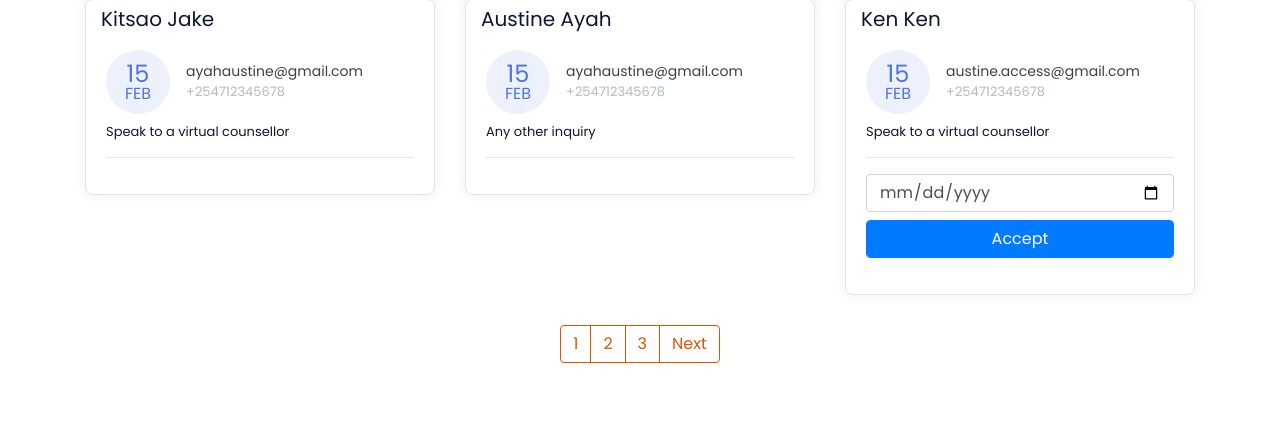
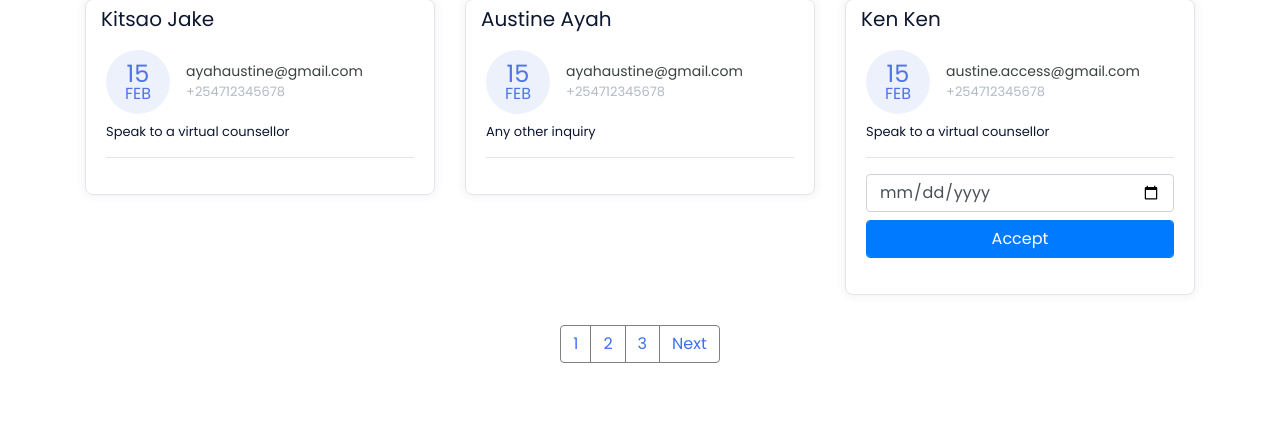
Before and after one commit to palladiumkenya/jijueApp-hiv-risk-assessment-site, a Django app: page /manage-appointments/ in a window 1280 px wide. Shown: the part 179-601 px from the top of the page. Run offline with Django 4.2, Linux system fonts and the light colour scheme; data comes from the database, SQL or seed files in the repository; parts of the project's set-up code (start-up, migrations or seed data) failed here and were passed over; some libraries are stand-ins or nearby versions.

Commit message:
temp update

```diff
--- a/appointmentApp/templates/appointmentApp/manage-appointments.html
+++ b/appointmentApp/templates/appointmentApp/manage-appointments.html
@@ -318,17 +318,17 @@
   .page-link {
       position: relative;
       display: block;
-      color: #D85600 !important;
+      color: hsl(var(--hue-color), 89%, 60%) !important;
       text-decoration: none;
       background-color: #fff;
-      border: 1px solid #D85600 !important
+      border: 1px solid #808080 !important
   }
 
   .page-link:hover {
       z-index: 2;
       color: #fff !important;
-      background-color: #D85600;
-      border-color: #024dbc
+      background-color: hsl(var(--hue-color), 56%, 12%);
+      border-color: #fff;
   }
 
   .page-link:focus {
```
